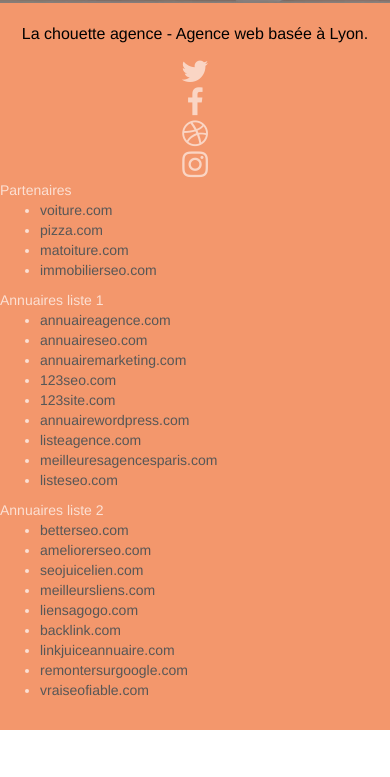
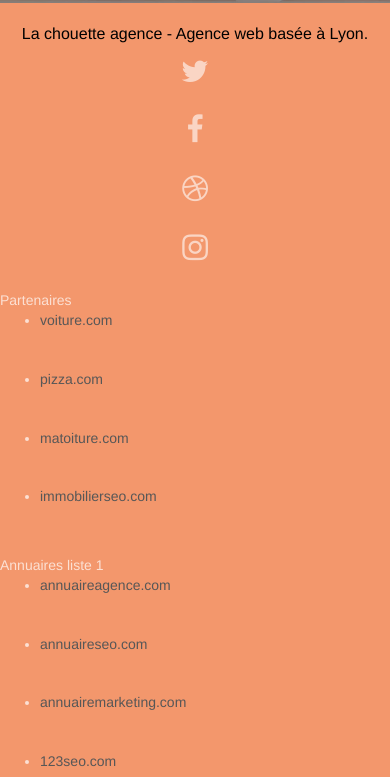
Before and after one commit to Valhallaproject/NicolasBictel_4_19052021, a plain HTML site: page index.html in a window 390 px wide. Shown: the part 5087-5864 px from the top of the page. Before the commit the page ends 5817 px from the top, so only its background shows below. Drawn offline with Linux system fonts and the light colour scheme.

Commit message:
acc liens

```diff
--- a/index.html
+++ b/index.html
@@ -247,28 +247,28 @@
 					La chouette agence - Agence web basée à Lyon.
 				</p>
 				<div class="row row-no-gutters social">
-					<div class="col-sm-3">
+					<div class="col-sm-3" style="min-height: 44pt;">
 						<div class="text-center">
 							<a class="social" aria-label="La chouette agence sur Twitter" title="Twitter" href="https://twitter.com/?lang=fr">
 								<span class="fa fa-twitter icon-md"></span>
 							</a>
 						</div>
 					</div>
-					<div class="col-sm-3">
+					<div class="col-sm-3" style="min-height: 44pt;">
 						<div class="text-center">
 							<a class="social" aria-label="La chouette agence sur Facebook" title="Facebook" href="https://fr-fr.facebook.com/">
 								<span class="fa fa-facebook icon-md"></span>
 							</a>
 						</div>
 					</div>
-					<div class="col-sm-3">
+					<div class="col-sm-3" style="min-height: 44pt;">
 						<div class="text-center">
 							<a class="social" aria-label="La chouette agence sur Dribbble" title="Dribbble" href="https://dribbble.com/" >
 								<span class="fa fa-dribbble icon-md"></span>
 							</a>
 						</div>
 					</div>
-					<div class="col-sm-3">
+					<div class="col-sm-3" style="min-height: 44pt;">
 						<div class="text-center">
 							<a class="social" aria-label="La chouette agence sur Instagram" title="Instagram" href="https://www.instagram.com/?hl=fr">
 								<span class="fa fa-instagram icon-md"></span>
--- a/style.css
+++ b/style.css
@@ -376,6 +376,7 @@ a:focus{
         transform: translate(0, -50%);
         -webkit-transform: translateY(-50%);
     }
+    }
     .nav > li .dropdown-menu a,
     .nav > li .dropdown-menu a:hover {
         color: #484848;
@@ -406,13 +407,13 @@ a:focus{
     .nav-center.mini-nav .navbar-toggle {
         float: none;
         margin: 10px auto 0;
-    }
-}
+    }git init
 
 .nav > li > .dropdown a {
     background: none!important;
     display: block;
     padding: 14px 15px;
+    min-height: 44pt;
 }
 
 nav .caret {
@@ -710,6 +711,7 @@ p {
 .social {
     max-width: 400px;
     margin: auto auto auto auto;
+
 }
 
 h2 {
@@ -1050,6 +1052,9 @@ h4 {
         width: 180px;
         height: 320px;
     }
+    .col-sm-4 li{
+        min-height: 44pt;
+    }
 }
 
 @media (max-width: 400px) {
```
Also changed, not shown: contact.html (+4 -4 lines).
